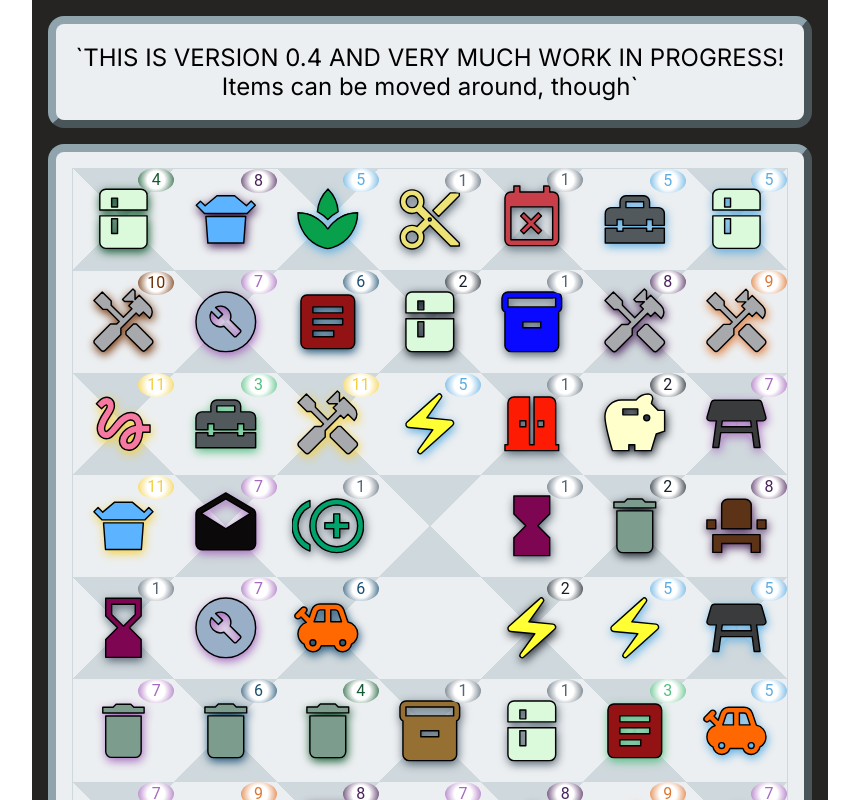
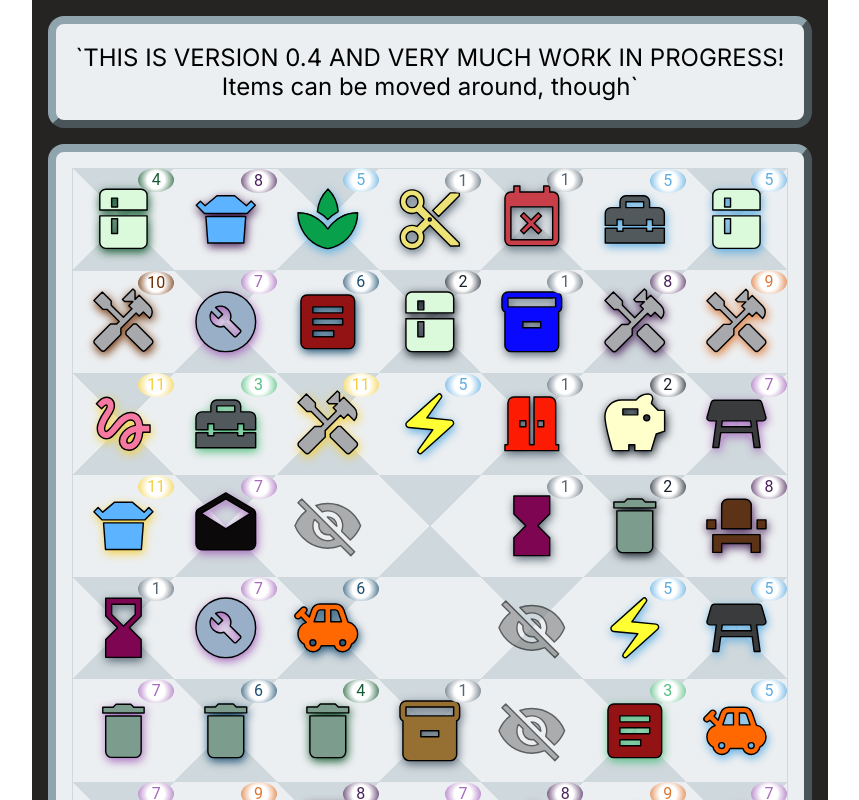
Before and after one commit to harmanen/react-merge-board, a Next.js app: page / in a window 1280 px wide. Shown: the top 800 px of the page, without its empty margins (210-1069 px from the left). Built offline with nearby package versions, Linux system fonts and the light colour scheme.

Commit message:
Implement icon for hidden elements

```diff
--- a/app/components/Board.tsx
+++ b/app/components/Board.tsx
@@ -124,6 +124,7 @@ export function Board({ items, width, height, gridIdList }: Board) {
                     // Generate unique ids on the fly
                     id={iconItem.uuid}
                     iconItem={iconItem}
+                    isHidden={itemsOnBoard[index]?.visibility === 'hidden'}
                   />
                 )}
               </DroppableGridItem>
--- a/app/components/DraggableIconItem.tsx
+++ b/app/components/DraggableIconItem.tsx
@@ -3,17 +3,35 @@ import { useDraggable } from '@dnd-kit/core';
 import { Box, IconButton } from '@mui/material';
 import { CSS } from '@dnd-kit/utilities';
 import GenericProps from './GenericProps.type';
-import itemInfo from '../constants/itemInfo';
-import { Block } from '@mui/icons-material';
+import itemInfo, { item } from '../constants/itemInfo';
+import { Block, VisibilityOff } from '@mui/icons-material';
 import { Item } from './Board.type';
 import { ItemTier } from './ItemTier';
 import tierColorMap from '../constants/tierColorMap';
 
 interface Props extends GenericProps {
   iconItem: Item;
+  isHidden: boolean;
 }
 
-export function DraggableIconItem({ id, iconItem, children }: Props) {
+export function DraggableIconItem({
+  id,
+  iconItem,
+  isHidden = false,
+  children,
+}: Props) {
+  // Helper functions
+  const getIcon = (item: item) => {
+    // Get icon or use default if missing
+    // Special case(s) handled separately
+    if (isHidden) {
+      return <VisibilityOff sx={{ color: 'gray', opacity: 0.6 }} />;
+    } else {
+      return item.icon || <Block sx={{ color: 'red' }} />;
+    }
+  };
+
+  // Component
   const { itemId, itemLevel } = iconItem;
 
   const { attributes, listeners, setNodeRef, transform } = useDraggable({
@@ -23,9 +41,17 @@ export function DraggableIconItem({ id, iconItem, children }: Props) {
     },
   });
 
+  // Handle movement
   const style = {
     transform: CSS.Translate.toString(transform),
   };
+
+  // Icon shadow
+  let filter = `drop-shadow(0.1rem 0.2rem 0.3rem ${tierColorMap[itemLevel]})`;
+
+  if (isHidden) {
+    filter = '';
+  }
 
   return (
     <IconButton
@@ -36,16 +62,15 @@ export function DraggableIconItem({ id, iconItem, children }: Props) {
       disableRipple
       className="icon-button"
     >
-      {/* Get icon or use default if missing */}
       <Box
         className="icon-container"
         style={{
-          filter: `drop-shadow(0.1rem 0.2rem 0.3rem ${tierColorMap[itemLevel]})`,
+          filter: filter,
         }}
       >
-        {itemInfo[itemId].icon || <Block sx={{ color: 'red' }} />}
+        {getIcon(itemInfo[itemId])}
       </Box>
-      <ItemTier itemLevel={itemLevel} />
+      {!isHidden && <ItemTier itemLevel={itemLevel} />}
       {children}
     </IconButton>
   );
--- a/app/constants/itemInfo.tsx
+++ b/app/constants/itemInfo.tsx
@@ -31,7 +31,7 @@ import {
   WifiChannel,
 } from '@mui/icons-material';
 
-interface item {
+export interface item {
   itemType: string;
   icon: JSX.Element | null;
 }
```
